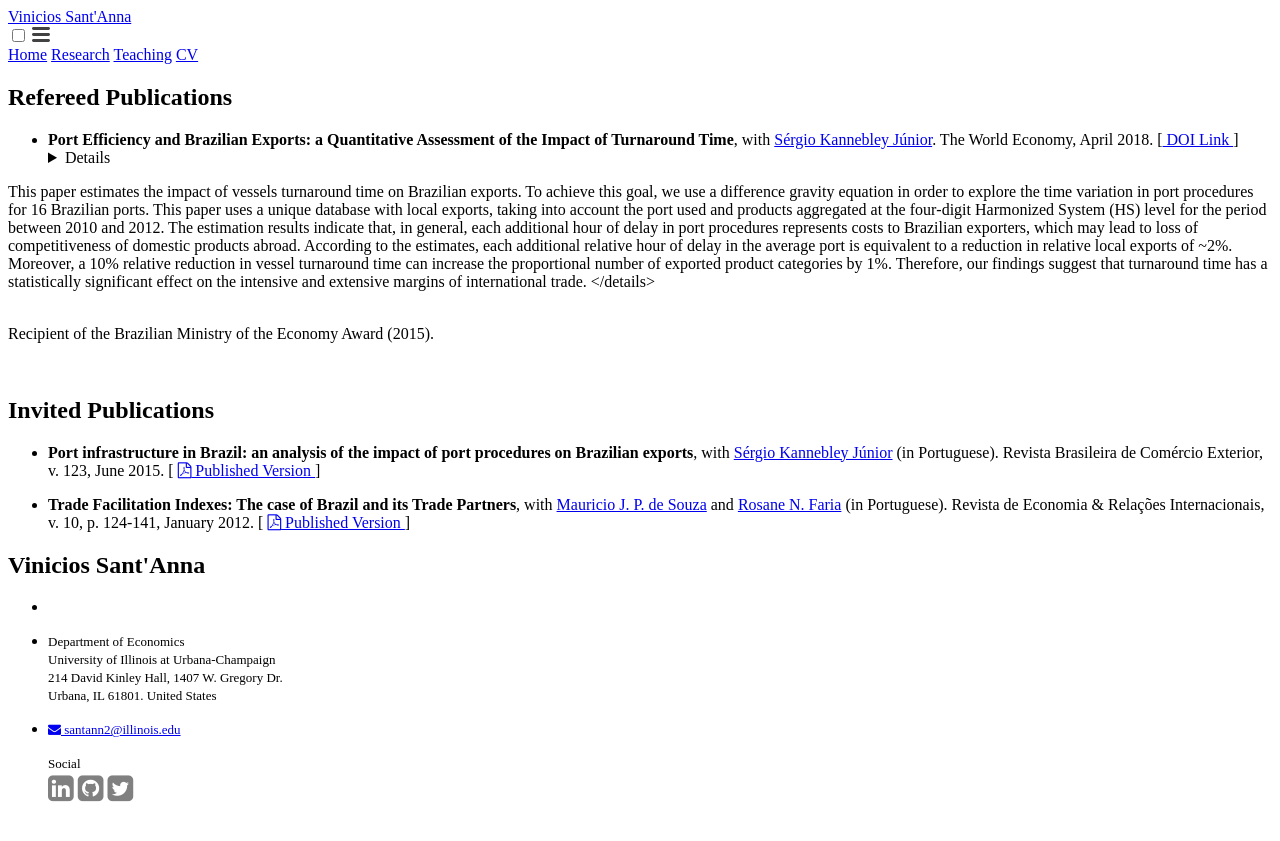
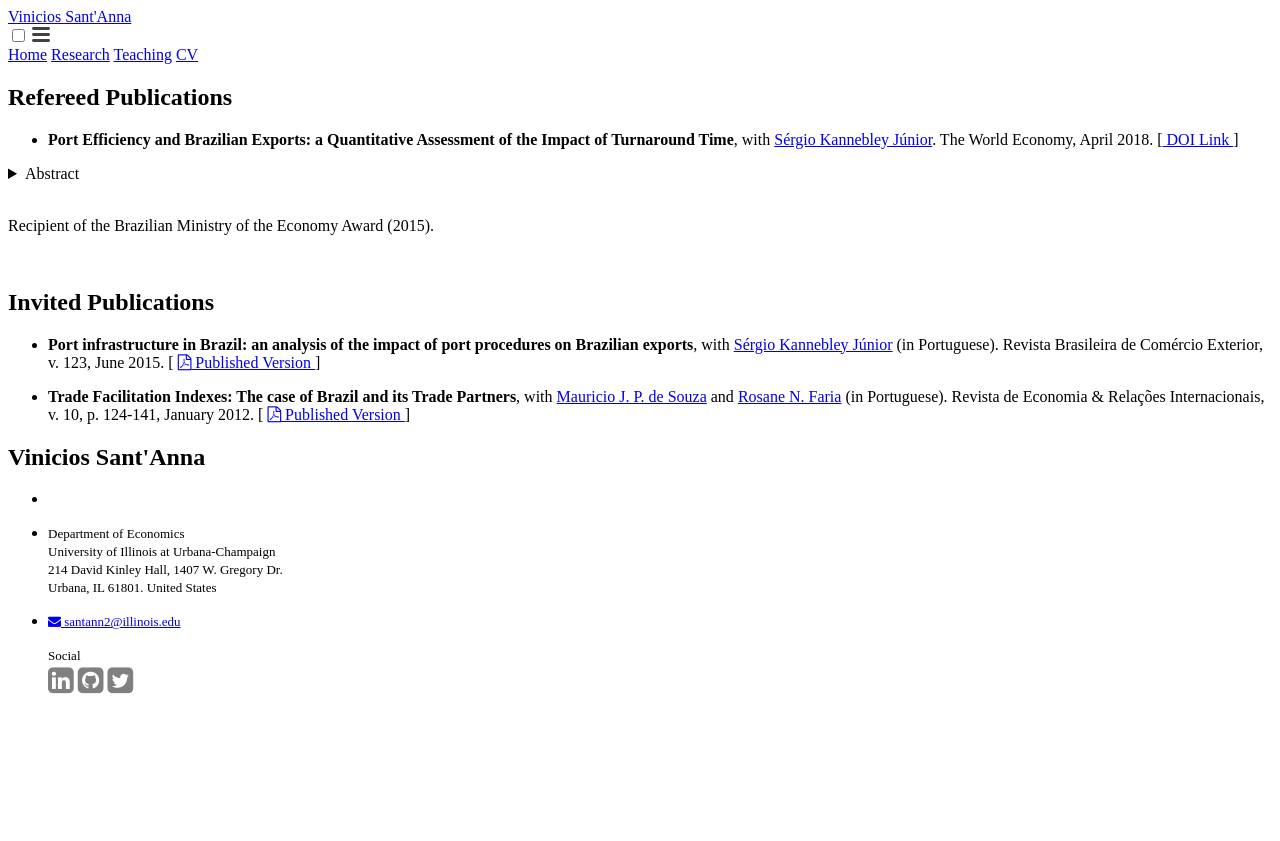
Before and after one commit to vpsantanna/vpsantanna.github.io, a Jekyll site: the page built from 2-research.md, in a window 1280 px wide. Shown: the top 841 px of the page. Built offline with Jekyll 4.4.1, drawn with Linux system fonts in a browser that asks for light colours; a script that is not in the unit is left out.

Commit message:
Update 2-research.md

```diff
--- a/2-research.md
+++ b/2-research.md
@@ -6,9 +6,15 @@ permalink: /research/
 
 # Refereed Publications
 
-- <b>Port Efficiency and Brazilian Exports: a Quantitative Assessment of the Impact of Turnaround Time</b>, with <a href="https://scholar.google.com.br/citations?user=dqFJND9idb0C&hl=en" target="_blank"> Sérgio Kannebley Júnior</a>. The World Economy, April 2018. [<a href="https://doi.org/10.1111/twec.12654" target="_blank"> DOI Link </a>] <details> <summary>Abstract</summary>
+- <b>Port Efficiency and Brazilian Exports: a Quantitative Assessment of the Impact of Turnaround Time</b>, with <a href="https://scholar.google.com.br/citations?user=dqFJND9idb0C&hl=en" target="_blank"> Sérgio Kannebley Júnior</a>. The World Economy, April 2018. [<a href="https://doi.org/10.1111/twec.12654" target="_blank"> DOI Link </a>]
+
+<details>
+<summary>Abstract</summary>
+<p>
 
 This paper estimates the impact of vessels turnaround time on Brazilian exports. To achieve this goal, we use a difference gravity equation in order to explore the time variation in port procedures for 16 Brazilian ports. This paper uses a unique database with local exports, taking into account the port used and products aggregated at the four‐digit Harmonized System (HS) level for the period between 2010 and 2012. The estimation results indicate that, in general, each additional hour of delay in port procedures represents costs to Brazilian exporters, which may lead to loss of competitiveness of domestic products abroad. According to the estimates, each additional relative hour of delay in the average port is equivalent to a reduction in relative local exports of ~2%. Moreover, a 10% relative reduction in vessel turnaround time can increase the proportional number of exported product categories by 1%. Therefore, our findings suggest that turnaround time has a statistically significant effect on the intensive and extensive margins of international trade.
+
+</p>
 </details>
 
 
```
